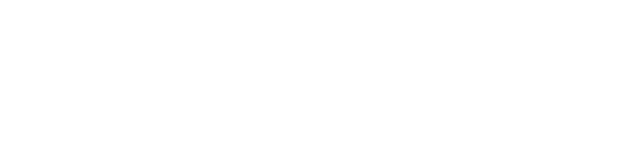
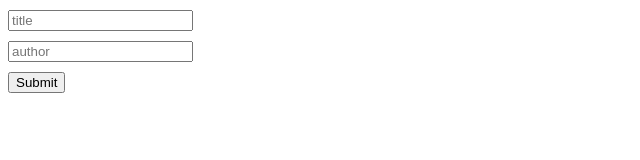
Before and after one commit to Ibizugbe/Awesome-Books, a website: page index.html in a window 1280 px wide. Shown: the whole page, without its empty margins (0-640 px from the left). Drawn offline with Linux system fonts and the light colour scheme.

Commit message:
add forms to get input from user

```diff
--- a/index.html
+++ b/index.html
@@ -7,5 +7,21 @@
     <title>Awesome Books</title>
     <link rel="stylesheet" href="./styles.css" />
   </head>
-  <body></body>
+  <body>
+    <header></header>
+    <main>
+      <section id="added-books">
+
+        </ul>
+      </section>
+      <section id="add-books">
+        <form class="get-books">
+          <input type="text" placeholder="title" class="author input-books" />
+          <input type="text" placeholder="author" class="title input-books" />
+          <input type="submit" class="add-book input-books" />
+        </form>
+      </section>
+    </main>
+    <footer></footer>
+  </body>
 </html>
--- a/styles.css
+++ b/styles.css
@@ -0,0 +1,9 @@
+.input-books {
+  display: block;
+  margin-top: 10px;
+}
+
+ul {
+  list-style: none;
+  padding: 0;
+}
```
